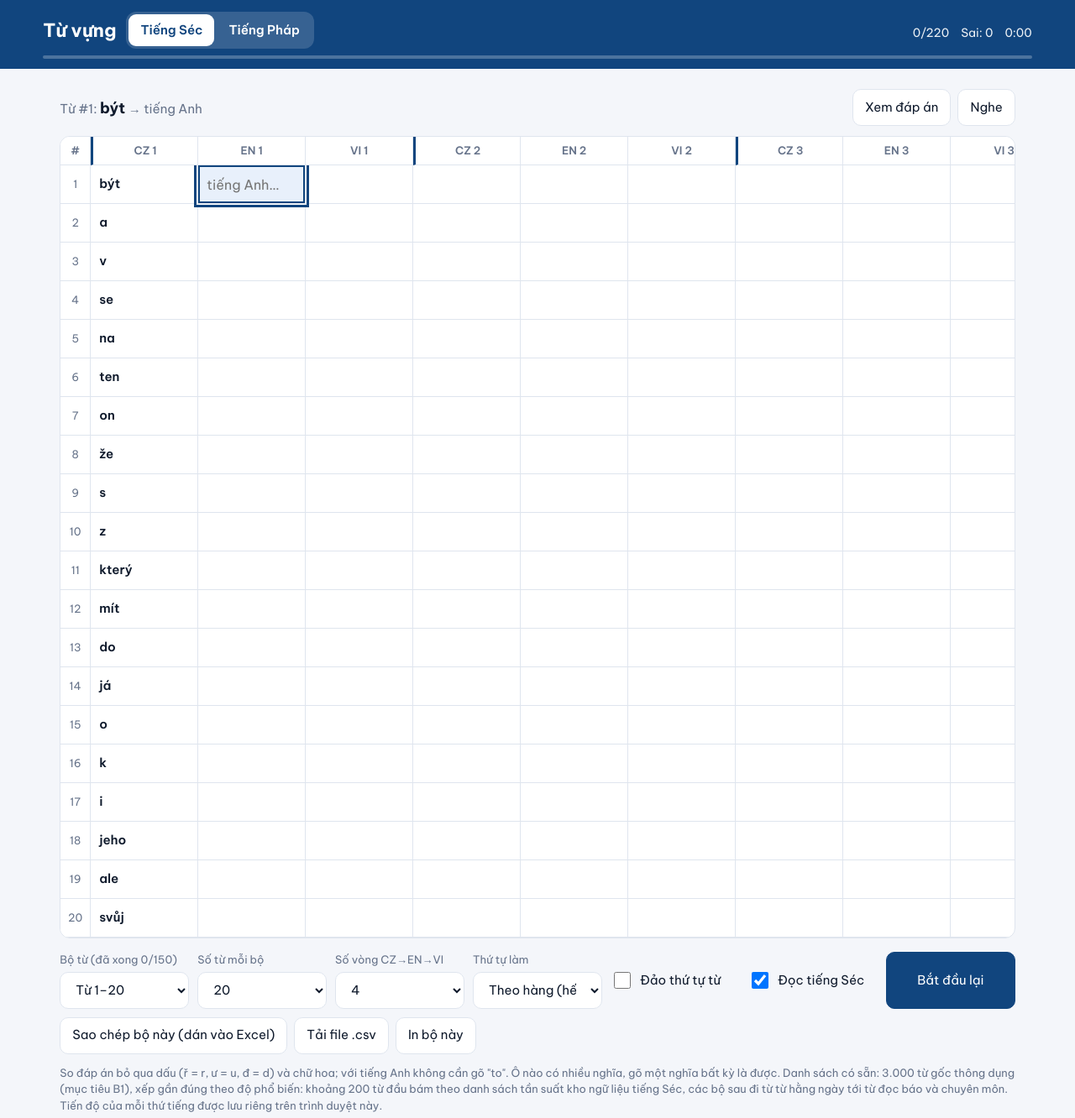
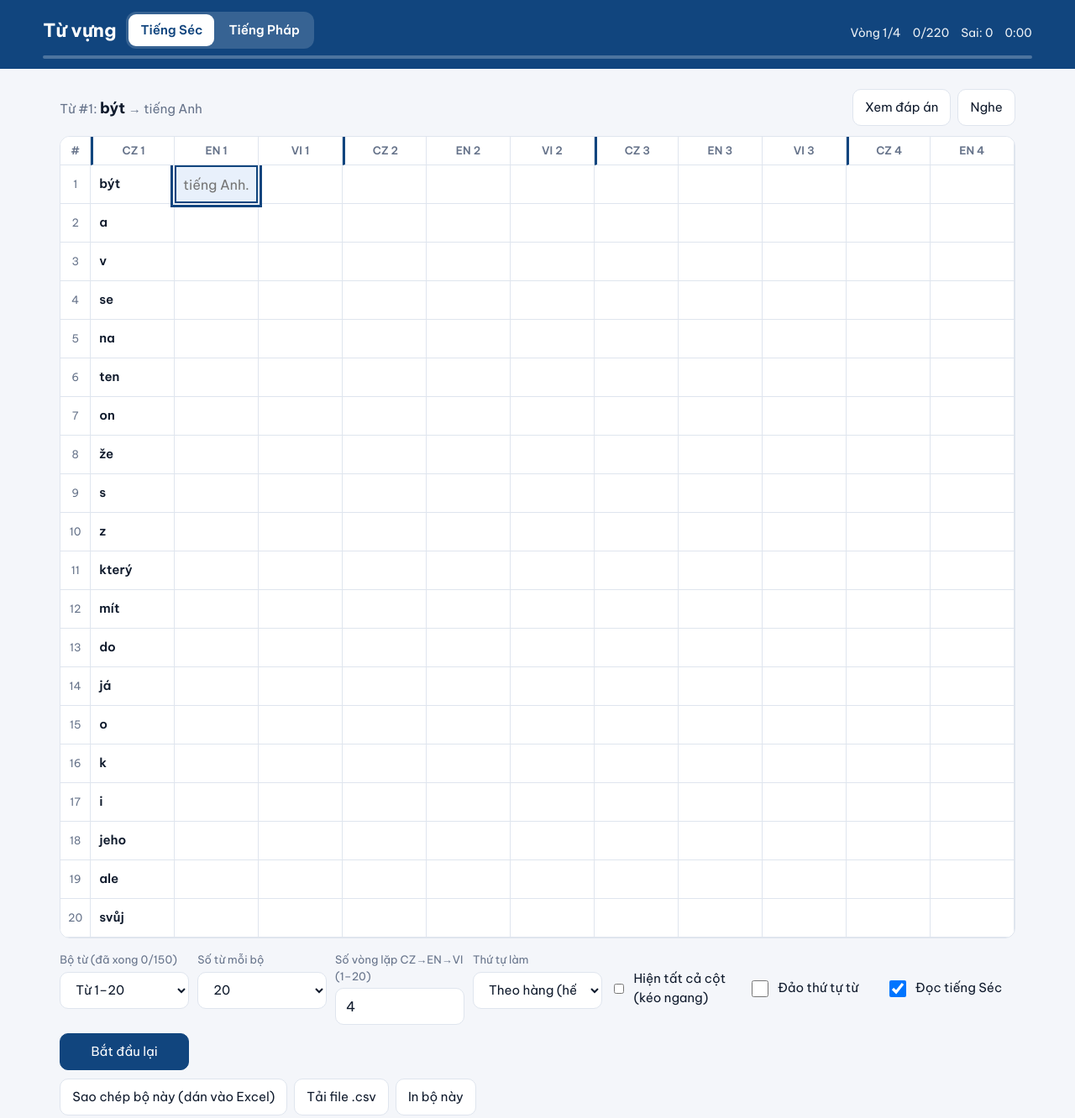
Before and after one commit to anhvtran/Languages-Learner, a plain HTML site: page index.html in a window 1280 px wide. Shown: the top 1332 px of the page at 84% size. Drawn offline with Linux system fonts and the light colour scheme.

Commit message:
Add files via upload

```diff
--- a/index.html
+++ b/index.html
@@ -26,11 +26,11 @@ h1{margin:0;font-size:22px;line-height:1.1}
 main{padding:12px max(4vw,14px) 40px;max-width:1240px;margin:0 auto}
 .sheet{background:var(--sheet);border:1px solid var(--line);border-radius:12px;overflow:hidden}
 .scroll{overflow-x:auto;-webkit-overflow-scrolling:touch}
-table{border-collapse:separate;border-spacing:0;font-size:15px}
-th,td{border-bottom:1px solid var(--line);border-right:1px solid var(--line);padding:0;height:46px;min-width:128px;max-width:170px}
+table{border-collapse:separate;border-spacing:0;font-size:15px;width:100%;table-layout:fixed}
+th,td{border-bottom:1px solid var(--line);border-right:1px solid var(--line);padding:0;height:46px}
 th{height:34px;font-size:13px;font-weight:600;color:var(--mute);background:var(--sheet);position:sticky;top:0;z-index:1}
 th.r1{border-left:3px solid var(--blue2)}
-th.n,td.n{min-width:36px;width:36px;position:sticky;left:0;background:var(--sheet);text-align:center;color:var(--mute);font-size:13px;z-index:2}
+th.n,td.n{width:36px;position:sticky;left:0;background:var(--sheet);text-align:center;color:var(--mute);font-size:13px;z-index:2}
 td .t{padding:0 10px;display:flex;align-items:center;height:100%;overflow:hidden;text-overflow:ellipsis;white-space:nowrap}
 td.cz .t{font-weight:600}
 td.ok .t{color:var(--ok)}td.rev .t{color:var(--rev)}
@@ -49,6 +49,8 @@ button.pri{background:var(--blue);color:#fff;border-color:var(--blue)}
 button:focus-visible,select:focus-visible,textarea:focus-visible,input:focus-visible{outline:3px solid var(--blue2);outline-offset:2px}
 .ctl{display:grid;grid-template-columns:repeat(auto-fit,minmax(min(100%,150px),1fr));gap:10px;margin-top:16px}
 .ctl label{display:flex;flex-direction:column;gap:4px;font-size:13px;color:var(--mute)}
+.ctl input[type=number]{font:inherit;font-size:16px;min-height:44px;border-radius:10px;border:1px solid var(--line);background:var(--sheet);color:var(--ink);padding:0 12px;width:100%}
+#grid.all{width:auto;table-layout:auto}#grid.all th,#grid.all td{min-width:110px;max-width:170px}#grid.all th.n,#grid.all td.n{min-width:36px}
 .ctl label.ck{flex-direction:row;align-items:center;gap:8px;font-size:15px;color:var(--ink);min-height:44px}
 .ctl input[type=checkbox]{width:20px;height:20px}
 details{margin-top:18px;background:var(--sheet);border:1px solid var(--line);border-radius:12px;padding:10px 14px}
@@ -64,6 +66,7 @@ textarea{width:100%;min-height:150px;font:14px/1.5 ui-monospace,monospace;border
 #printArea{display:none}
 @media print{body>*:not(#printArea){display:none!important}#printArea{display:block;color:#000;background:#fff;font:12pt/1.4 Arial,sans-serif}#printArea table{border-collapse:collapse;width:100%}#printArea th,#printArea td{border:1px solid #999;padding:4px 6px;text-align:left;height:auto;min-width:0;max-width:none;position:static}#printArea h2{font-size:16pt;margin:0 0 8px}}
 </style>
+<style id="win"></style>
 <link rel="manifest" href="manifest.webmanifest">
 <meta name="theme-color" content="#11457e">
 <link rel="icon" href="icon-192.png">
@@ -74,7 +77,7 @@ textarea{width:100%;min-height:150px;font:14px/1.5 ui-monospace,monospace;border
 <body>
 <header>
   <div class="hl"><h1 id="ttl">Từ vựng</h1><div class="seg" aria-label="Chọn ngôn ngữ"><button id="lgcs" type="button" aria-pressed="true">Tiếng Séc</button><button id="lgfr" type="button" aria-pressed="false">Tiếng Pháp</button></div></div>
-  <div class="stats"><span id="sProg">0/0</span><span id="sErr">Sai: 0</span><span id="sTime">0:00</span></div>
+  <div class="stats"><span id="sRound">Vòng 1/4</span><span id="sProg">0/0</span><span id="sErr">Sai: 0</span><span id="sTime">0:00</span></div>
   <div class="bar"><i id="bar"></i></div>
 </header>
 <main>
@@ -90,8 +93,9 @@ textarea{width:100%;min-height:150px;font:14px/1.5 ui-monospace,monospace;border
   <div class="ctl">
     <label><span id="dk">Bộ từ</span><select id="oDeck"></select></label>
     <label>Số từ mỗi bộ<select id="oSize"><option>10</option><option selected>20</option><option>30</option><option>50</option><option>100</option></select></label>
-    <label><span id="rL">Số vòng CZ→EN→VI</span><select id="oRounds"><option>2</option><option>3</option><option selected>4</option></select></label>
+    <label><span id="rL">Số vòng CZ→EN→VI</span><input id="oRounds" type="number" min="1" max="20" step="1" value="4" inputmode="numeric"></label>
     <label>Thứ tự làm<select id="oOrder"><option value="row">Theo hàng (hết 1 từ rồi sang từ sau)</option><option value="col">Theo cột (cả bảng từng cột)</option></select></label>
+    <label class="ck"><input type="checkbox" id="oAll"> Hiện tất cả cột (kéo ngang)</label>
     <label class="ck"><input type="checkbox" id="oShuf"> Đảo thứ tự từ</label>
     <label class="ck"><input type="checkbox" id="oTts" checked> <span id="ttsL">Đọc tiếng Séc</span></label>
     <button class="pri" id="bStart" type="button">Bắt đầu lại</button>
@@ -532,6 +536,9 @@ function norm(s,lang){let n=s.toLowerCase().replace(/đ/g,'d').normalize('NFD').
 function match(typed,alts,lang){const t=norm(typed,lang);return t.length>0&&alts.some(a=>norm(a,lang)===t)}
 const esc=s=>s.replace(/[&<>"]/g,c=>({'&':'&amp;','<':'&lt;','>':'&gt;','"':'&quot;'}[c]));
 
+let curC=1;
+function setWin(c){curC=c;const all=$('oAll').checked;$('grid').classList.toggle('all',all);$('sRound').textContent=`Vòng ${Math.min(R,Math.floor(c/3)+1)}/${R}`;const W=$('wrap').clientWidth||360,k=all?C:Math.max(2,Math.min(C,Math.floor((W-36)/100)));const s0=Math.max(0,Math.min(c-1,C-k));const sel=[];for(let j=0;j<C;j++)if(j<s0||j>=s0+k)sel.push(`#grid tr>:nth-child(${j+2})`);$('win').textContent=sel.length?sel.join(',')+'{display:none}':''}
+addEventListener('resize',()=>setWin(curC));
 let DEF=[],ALL=[],words=[],R=4,C=12,st=[],order=[],pos=0,errs=0,revs=0,t0=0,tick=null,hard=new Set(),deckKey='';
 
 function loadList(){const c=store.get('custom',null);ALL=c?parse(c,';'):DEF;$('custom').value=c||''}
@@ -539,7 +546,7 @@ function fillDecks(){const sz=+$('oSize').value,keep=$('oDeck').value,best=store
 function fmt(ms){const s=Math.round(ms/1000);return Math.floor(s/60)+':'+String(s%60).padStart(2,'0')}
 
 function start(){
-  const sz=+$('oSize').value,d=$('oDeck').value;R=+$('oRounds').value;C=3*R;
+  const sz=+$('oSize').value,d=$('oDeck').value;R=Math.min(20,Math.max(1,parseInt($('oRounds').value,10)||4));$('oRounds').value=R;C=3*R;curC=1;
   if(d==='hard')words=ALL.filter(w=>hard.has(w.cz[0]));else{const i=+d||0;words=ALL.slice(i,i+sz)}
   if(!words.length){words=ALL.slice(0,sz)}
   deckKey=d==='hard'?'':sz+':'+`${+d}-${Math.min(+d+sz,ALL.length)}`;
@@ -551,7 +558,7 @@ function start(){
   let h='<thead><tr><th class="n">#</th>';for(let c=0;c<C;c++)h+=`<th class="${c%3===0?'r1':''}">${LN[LANG[c%3]]} ${Math.floor(c/3)+1}</th>`;h+='</tr></thead><tbody>';
   words.forEach((w,r)=>{h+=`<tr><td class="n">${r+1}</td>`;for(let c=0;c<C;c++)h+=`<td id="c${r}_${c}" class="${LANG[c%3]}"></td>`;h+='</tr>'});
   $('grid').innerHTML=h+'</tbody>';
-  words.forEach((w,r)=>{for(let c=0;c<C;c++)paint(r,c)});
+  words.forEach((w,r)=>{for(let c=0;c<C;c++)paint(r,c)});setWin(1);
   activate();store.set('opts',opts());
 }
 function paint(r,c){
@@ -565,7 +572,7 @@ function paint(r,c){
 function activate(){
   updStats();
   if(pos>=order.length){finish();return}
-  const[r,c]=order[pos];st[r][c]='act';paint(r,c);
+  const[r,c]=order[pos];st[r][c]='act';paint(r,c);setWin(c);
   const inp=$('inp'),lang=LANG[c%3];
   const prev=words[r][LANG[(c-1)%3]][0];
   $('q').innerHTML=`Từ #${r+1}: <b>${esc(prev)}</b> → ${LFULL[lang]}`;
@@ -595,7 +602,7 @@ function finish(){
   if($('dClr'))$('dClr').onclick=()=>{bad.forEach(w=>hard.delete(w.cz[0]));store.set('hard',[...hard]);fillDecks();$('dClr').remove()};
   $('done').scrollIntoView({block:'nearest',behavior:'smooth'});
 }
-function opts(){return{size:$('oSize').value,rounds:$('oRounds').value,order:$('oOrder').value,shuf:$('oShuf').checked,tts:$('oTts').checked,deck:$('oDeck').value}}
+function opts(){return{size:$('oSize').value,rounds:$('oRounds').value,order:$('oOrder').value,shuf:$('oShuf').checked,tts:$('oTts').checked,all:$('oAll').checked,deck:$('oDeck').value}}
 
 $('bRev').onclick=()=>{if(pos<order.length)complete('rev')};
 $('bSay').onclick=()=>{if(pos<order.length){const[r]=order[pos];const s=$('oTts').checked;$('oTts').checked=true;say(words[r].cz[0]);$('oTts').checked=s}};
@@ -619,6 +626,7 @@ $('bCsv').onclick=()=>{const q=v=>'"'+String(v).replace(/"/g,'""')+'"';const t='
   const a=document.createElement('a');a.href=URL.createObjectURL(new Blob([t],{type:'text/csv;charset=utf-8'}));a.download=name;document.body.appendChild(a);a.click();a.remove()};
 $('bPrint').onclick=()=>{$('printArea').innerHTML=`<h2>Từ vựng ${L.name} · ${esc(deckTitle())}</h2><table><thead><tr>${HDR.map(h=>`<th>${h}</th>`).join('')}</tr></thead><tbody>${deckRows().map(r=>`<tr>${r.map(c=>`<td>${esc(String(c))}</td>`).join('')}</tr>`).join('')}</tbody></table>`;window.print()};
 
+$('oAll').addEventListener('change',()=>{setWin(curC);store.set('opts',opts());const i=$('inp');if(i)i.parentElement.scrollIntoView({block:'nearest',inline:'nearest'})});
 ['oRounds','oOrder','oShuf','oDeck'].forEach(id=>$(id).addEventListener('change',start));
 $('oSize').addEventListener('change',()=>{fillDecks();start()});
 $('oTts').addEventListener('change',()=>store.set('opts',opts()));
@@ -630,7 +638,7 @@ function applyLang(code){
   document.documentElement.dataset.lang=LG;document.documentElement.lang='vi';
   $('lgcs').setAttribute('aria-pressed',LG==='cs');$('lgfr').setAttribute('aria-pressed',LG==='fr');
   LN.cz=L.short;LFULL.cz=L.name;HDR=['STT',L.Name,'English','Tiếng Việt'];
-  $('rL').textContent=`Số vòng ${L.short}→EN→VI`;$('ttsL').textContent='Đọc '+L.name;
+  $('rL').textContent=`Số vòng lặp ${L.short}→EN→VI (1–20)`;$('ttsL').textContent='Đọc '+L.name;
   $('noteMain').textContent=L.note;$('exFmt').textContent=L.name+' ; English ; tiếng Việt';$('exLine').textContent=L.ex;
   document.title='Từ vựng '+L.name;
 }
@@ -644,7 +652,7 @@ function loadWords(code){
 function init(){
 loadList();hard=new Set(store.get('hard',[]));
 const o=store.get('opts',null);
-$('oSize').value=(o&&o.size)||'20';$('oRounds').value=(o&&o.rounds)||'4';$('oOrder').value=(o&&o.order)||'row';$('oShuf').checked=!!(o&&o.shuf);$('oTts').checked=!o||o.tts!==false;
+$('oSize').value=(o&&o.size)||'20';$('oRounds').value=(o&&o.rounds)||'4';$('oOrder').value=(o&&o.order)||'row';$('oShuf').checked=!!(o&&o.shuf);$('oTts').checked=!o||o.tts!==false;$('oAll').checked=!!(o&&o.all);
 $('oDeck').innerHTML='';fillDecks();if(o&&o.deck&&[...$('oDeck').options].some(x=>x.value===o.deck))$('oDeck').value=o.deck;
 start();
 }
--- a/sw.js
+++ b/sw.js
@@ -1,4 +1,4 @@
-const CACHE="tuvung-v1";
+const CACHE="tuvung-v3";
 const FILES=["./","index.html","words-cs.txt","words-fr.txt","manifest.webmanifest","icon-192.png","icon-512.png"];
 self.addEventListener("install",e=>{e.waitUntil(caches.open(CACHE).then(c=>c.addAll(FILES)));self.skipWaiting()});
 self.addEventListener("activate",e=>{e.waitUntil(caches.keys().then(ks=>Promise.all(ks.filter(k=>k!==CACHE).map(k=>caches.delete(k)))));self.clients.claim()});
```
